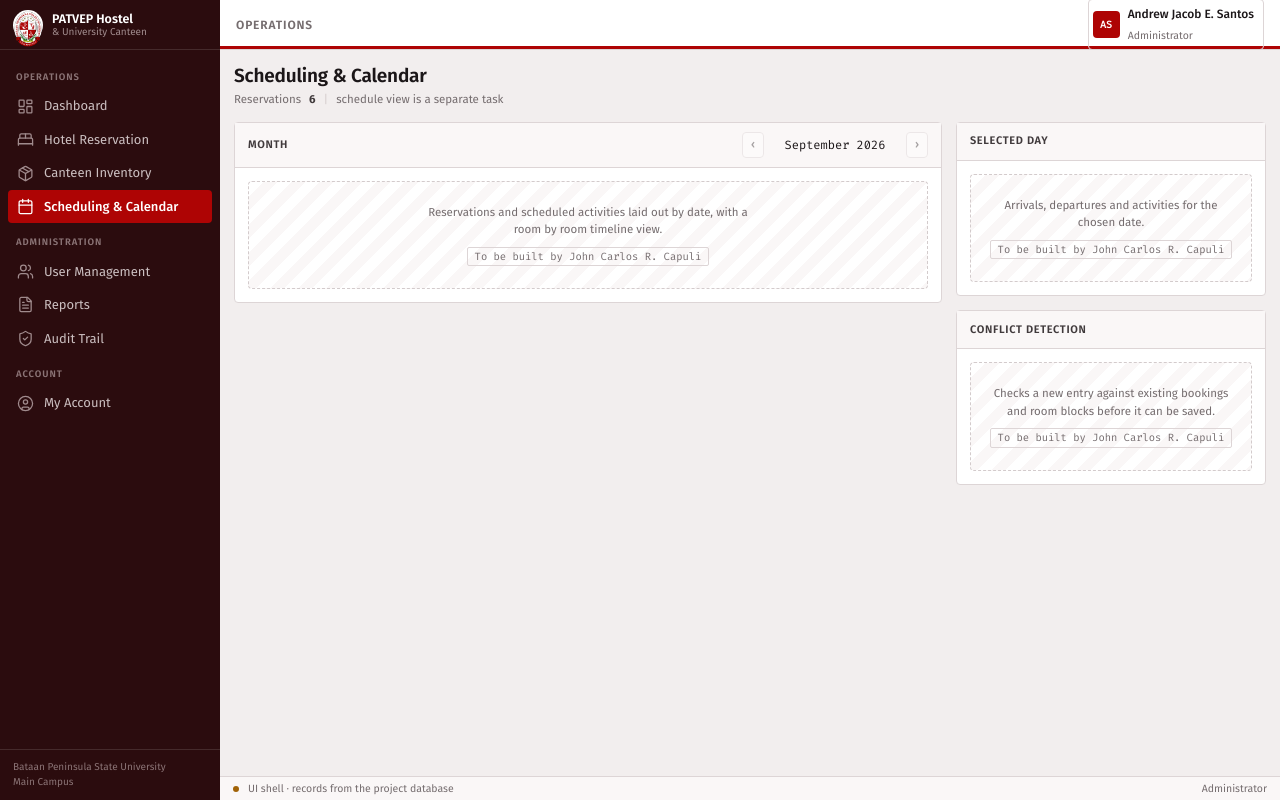
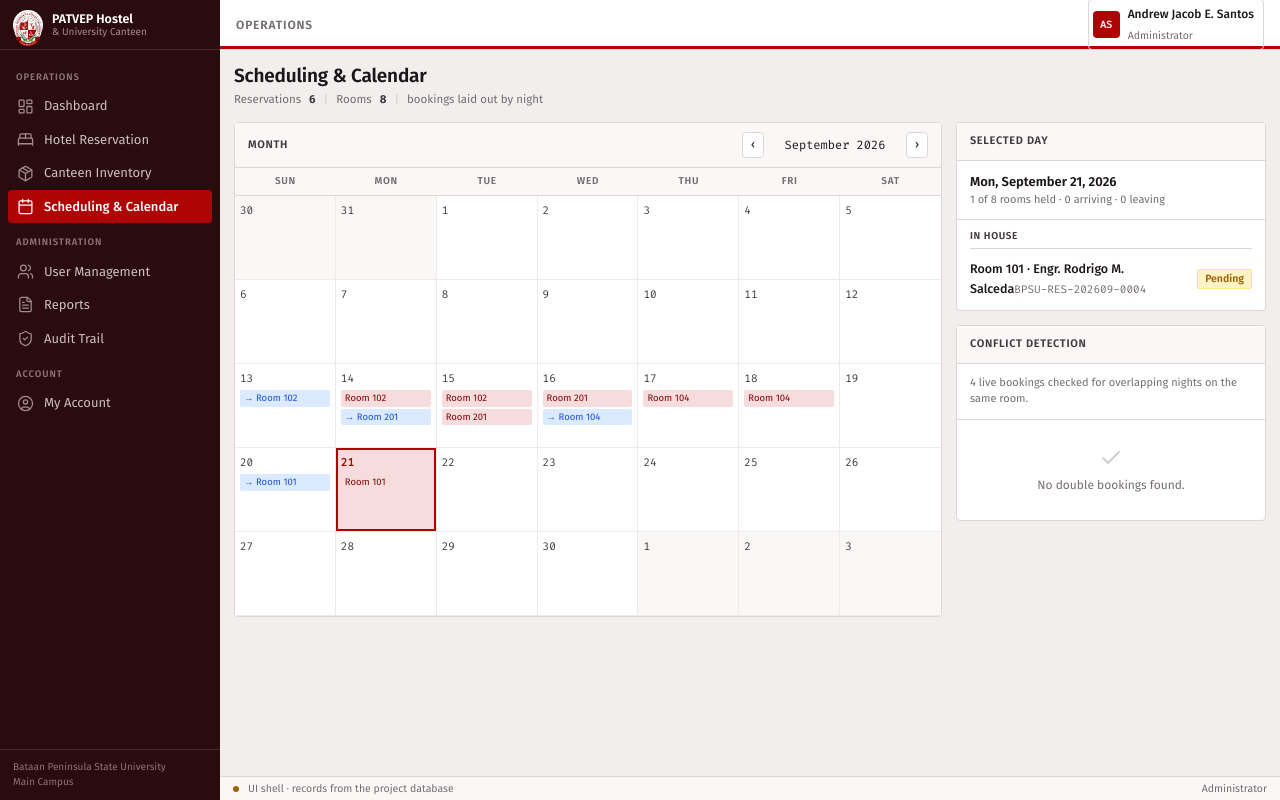
Before and after one commit to AngeloSierra12/patpevsystem, a PHP site: page /pages/calendar.html in a window 1280 px wide. Run offline with PHP 8.4, Linux system fonts and the light colour scheme.

Commit message:
Add Dashboard and Scheduling & Calendar modules
Dashboard (WBS 8.1): occupancy rate, rooms free, arrivals and low stock,
a seven-night occupancy chart, stock levels and alerts.

Scheduling & Calendar (WBS 6.1): month grid by night, selected day detail,
and detection of bookings that overlap on the same room.

```diff
--- a/assets/css/app.css
+++ b/assets/css/app.css
@@ -393,6 +393,27 @@ table td, table th, .num { font-variant-numeric: tabular-nums; }
 .kv { display: grid; grid-template-columns: 140px minmax(0,1fr); gap: 6px 13px; font-size: 12.5px; }
 .kv__k { color: var(--ink-500); font-size: 11.5px; }
 
+/* seven-night occupancy columns */
+.cols { display: flex; align-items: flex-end; gap: 6px; height: 132px; padding-top: 4px; }
+.col { flex: 1 1 0; display: flex; flex-direction: column; justify-content: flex-end;
+       height: 100%; min-width: 0; }
+.col__bar {
+  background: var(--red-700); border-radius: 2px 2px 0 0; min-height: 2px;
+  position: relative;
+}
+.col__bar--none { background: var(--line-soft); }
+.col__n {
+  position: absolute; top: -15px; left: 0; right: 0; text-align: center;
+  font-family: var(--mono); font-size: 10px; color: var(--ink-700);
+}
+.col__foot {
+  text-align: center; font-size: 10px; color: var(--ink-500);
+  padding-top: 5px; border-top: 1px solid var(--line); margin-top: 4px;
+  white-space: nowrap; overflow: hidden;
+}
+.col--today .col__bar { background: var(--red-600); box-shadow: 0 0 0 2px var(--red-100); }
+.col--today .col__foot { color: var(--red-700); font-weight: 600; }
+
 /* bars */
 .bar { display: flex; align-items: center; gap: 10px; padding: 4px 0; }
 .bar__label { flex: 0 0 160px; font-size: 12px; overflow: hidden;
@@ -416,6 +437,11 @@ table td, table th, .num { font-variant-numeric: tabular-nums; }
 .cal__day:nth-child(7n) { border-right: none; }
 .cal__day.is-out { background: var(--surface-2); color: var(--ink-400); }
 .cal__day.is-today { background: var(--red-050); box-shadow: inset 0 2px 0 var(--red-700); }
+.cal__day[data-day] { cursor: pointer; }
+.cal__day[data-day]:hover { background: var(--surface-2); }
+.cal__day.is-picked { background: var(--red-100); box-shadow: inset 0 0 0 2px var(--red-700); }
+.cal__day.is-picked:hover { background: var(--red-100); }
+.cal__pill--more { background: var(--surface-2); color: var(--ink-500); }
 .cal__num { font-family: var(--mono); font-size: 11px; font-weight: 500; color: var(--ink-700); }
 .cal__day.is-today .cal__num { color: var(--red-700); font-weight: 700; }
 .cal__pill {
--- a/assets/js/pages/calendar.js
+++ b/assets/js/pages/calendar.js
@@ -1,42 +1,214 @@
 /* ============================================================================
  * calendar.js — Scheduling and Calendar
+ * Angelo Andrei P. Sierra — Frontend and UI/UX Developer
  *
- * WBS 6.1 UI wireframing ............ Angelo Andrei P. Sierra
- * WBS 6.2 Interactive calendar ....... John Carlos R. Capuli
- * WBS 6.3 Schedule conflict detection  John Carlos R. Capuli
+ * Charter deliverable: "A calendar interface for viewing reservations,
+ * monitoring room bookings, and managing the reservation schedule."
  *
- * This developer's task on this screen is the wireframe only, which is
- * delivered as part of the wireframe document. The working screen belongs to
- * the module owners named below.
+ * The month grid, the day detail and the conflict report all read the real
+ * reservation records. Saving a schedule change is a write, and writes belong
+ * to the reservation logic — see the note at the foot of the conflict panel.
  * ========================================================================== */
 (function (App) {
   'use strict';
   var S = App.Shell;
+  var Q = App.Q;
+
+  var view = null;      // first day of the month on screen
+  var picked = null;    // selected day
 
   document.addEventListener('DOMContentLoaded', function () {
     S.mount({ title: 'Scheduling and Calendar', nav: 'calendar' });
+
+    picked = S.today();
+    view = picked.slice(0, 8) + '01';
+
     S.meta([['Reservations', App.DB.reservations.length],
-            'schedule view is a separate task']);
-    var now = new Date();
-    S.el('#calTitle').textContent = S.MONTHS[now.getMonth()] + ' ' + now.getFullYear();
+            ['Rooms', App.DB.rooms.length],
+            'bookings laid out by night']);
 
-    S.el('#cal').innerHTML = S.owned(
-      'John Carlos R. Capuli', null,
-      'Reservations and scheduled activities laid out by date, with a room ' +
-      'by room timeline view.');
+    S.el('#prev').addEventListener('click', function () { step(-1); });
+    S.el('#next').addEventListener('click', function () { step(1); });
 
-    S.el('#day').innerHTML = S.owned(
-      'John Carlos R. Capuli', null,
-      'Arrivals, departures and activities for the chosen date.');
+    render();
+  });
 
-    S.el('#conflict').innerHTML = S.owned(
-      'John Carlos R. Capuli', null,
-      'Checks a new entry against existing bookings and room blocks before ' +
-      'it can be saved.');
+  function step(months) {
+    var d = S.parseIso(view);
+    d.setMonth(d.getMonth() + months);
+    view = S.iso(d).slice(0, 8) + '01';
+    render();
+  }
 
-    S.els('#prev, #next').forEach(function (b) {
-      b.disabled = true;
-      b.title = 'The calendar module is not built yet.';
+  function render() {
+    month();
+    day();
+    conflicts();
+  }
+
+  /* ---------------------------------------------------------------------- *
+   * Month grid.
+   *
+   * A night is the unit, not a day: a stay from the 13th to the 16th occupies
+   * the nights of the 13th, 14th and 15th, and the room is free again on the
+   * 16th. Checking `check_in <= night < check_out` is what makes two stays
+   * that meet on the same date not count as an overlap.
+   * -------------------------------------------------------------------- */
+  function month() {
+    var first = S.parseIso(view);
+    var y = first.getFullYear(), m = first.getMonth();
+    var daysInMonth = new Date(y, m + 1, 0).getDate();
+    var lead = first.getDay();
+    var today = S.today();
+
+    S.el('#calTitle').textContent = S.MONTHS[m] + ' ' + y;
+
+    var cells = S.DOW.map(function (d) {
+      return '<div class="cal__dow">' + d + '</div>';
+    }).join('');
+
+    /* tail of the previous month, so the grid starts on the right weekday */
+    var prevLen = new Date(y, m, 0).getDate();
+    for (var i = lead - 1; i >= 0; i--) {
+      cells += '<div class="cal__day is-out"><span class="cal__num">' +
+        (prevLen - i) + '</span></div>';
+    }
+
+    for (var n = 1; n <= daysInMonth; n++) {
+      var iso = y + '-' + String(m + 1).padStart(2, '0') + '-' + String(n).padStart(2, '0');
+      var held = Q.heldOn(iso);
+      var arrivals = Q.arrivalsOn(iso);
+      var cls = 'cal__day' + (iso === today ? ' is-today' : '') +
+                (iso === picked ? ' is-picked' : '');
+
+      var pills = held.slice(0, 2).map(function (r) {
+        var alt = arrivals.indexOf(r) !== -1;
+        return '<span class="cal__pill' + (alt ? ' cal__pill--alt' : '') +
+          '" title="' + S.esc(r.reference_number) + '">' +
+          (alt ? '→ ' : '') + 'Room ' + S.esc(r.room_number_snapshot) + '</span>';
+      }).join('');
+      var more = held.length > 2
+        ? '<span class="cal__pill cal__pill--more">+' + (held.length - 2) + ' more</span>' : '';
+
+      cells += '<div class="' + cls + '" data-day="' + iso + '" role="button" tabindex="0">' +
+        '<span class="cal__num">' + n + '</span>' + pills + more + '</div>';
+    }
+
+    /* head of the next month, to square off the final week */
+    var filled = lead + daysInMonth;
+    var tail = (7 - (filled % 7)) % 7;
+    for (var t = 1; t <= tail; t++) {
+      cells += '<div class="cal__day is-out"><span class="cal__num">' + t + '</span></div>';
+    }
+
+    S.el('#cal').innerHTML = '<div class="cal">' + cells + '</div>';
+
+    S.els('[data-day]').forEach(function (c) {
+      c.addEventListener('click', function () { picked = c.dataset.day; render(); });
+      c.addEventListener('keydown', function (e) {
+        if (e.key === 'Enter' || e.key === ' ') {
+          e.preventDefault(); picked = c.dataset.day; render();
+        }
+      });
     });
-  });
+  }
+
+  /* ---------------------------------------------------------------------- *
+   * Selected day — arrivals, departures, and who is staying.
+   * -------------------------------------------------------------------- */
+  function day() {
+    var arrivals = Q.arrivalsOn(picked);
+    var departures = Q.departuresOn(picked);
+    var held = Q.heldOn(picked);
+
+    var head = '<div style="padding:11px 13px;border-bottom:1px solid var(--line)">' +
+      '<div style="font-size:13px;font-weight:600">' + S.esc(longDate(picked)) + '</div>' +
+      '<div class="metric__note">' + held.length + ' of ' + App.DB.rooms.length +
+        ' rooms held · ' + arrivals.length + ' arriving · ' +
+        departures.length + ' leaving</div></div>';
+
+    if (!arrivals.length && !departures.length && !held.length) {
+      S.el('#day').innerHTML = head +
+        '<div class="empty">' + S.icon('calendar', 24) + 'Nothing scheduled.</div>';
+      return;
+    }
+
+    S.el('#day').innerHTML = head +
+      group('Arriving', arrivals) + group('Departing', departures) +
+      group('In house', held.filter(function (r) {
+        return arrivals.indexOf(r) === -1;
+      }));
+  }
+
+  function group(label, rows) {
+    if (!rows.length) return '';
+    return '<div style="padding:9px 13px 4px"><div class="label" ' +
+        'style="margin-bottom:4px">' + S.esc(label) + '</div>' +
+      rows.map(function (r) {
+        var g = Q.one(App.DB.guests, 'guest_id', r.guest_id);
+        var st = Q.resStatus(r.status);
+        return '<div class="rowitem" style="padding:6px 0">' +
+          '<span class="rowitem__main">' +
+            '<span class="rowitem__title">Room ' + S.esc(r.room_number_snapshot) +
+              ' · ' + S.esc(g ? g.full_name : 'Unknown guest') + '</span>' +
+            '<span class="rowitem__sub mono">' + S.esc(r.reference_number) + '</span>' +
+          '</span>' +
+          '<span class="tag tag--' + st.tag + '">' + S.esc(st.text) + '</span>' +
+        '</div>';
+      }).join('') + '</div>';
+  }
+
+  /* ---------------------------------------------------------------------- *
+   * Conflict detection.
+   *
+   * Two live bookings on the same room whose night ranges overlap. Cancelled
+   * and checked-out stays are excluded: neither holds a room. This reports
+   * what is already in the records — refusing a *new* booking at the moment
+   * of saving is part of the reservation logic, not of this screen.
+   * -------------------------------------------------------------------- */
+  function conflicts() {
+    var live = App.DB.reservations.filter(function (r) {
+      return ['PENDING', 'CONFIRMED', 'CHECKED_IN'].indexOf(r.status) !== -1;
+    });
+
+    var clashes = [];
+    for (var i = 0; i < live.length; i++) {
+      for (var j = i + 1; j < live.length; j++) {
+        var a = live[i], b = live[j];
+        if (a.room_id !== b.room_id) continue;
+        if (a.check_in_date < b.check_out_date && b.check_in_date < a.check_out_date) {
+          clashes.push([a, b]);
+        }
+      }
+    }
+
+    var head = '<div style="padding:11px 13px;border-bottom:1px solid var(--line)">' +
+      '<div class="metric__note">' + live.length +
+      ' live bookings checked for overlapping nights on the same room.</div></div>';
+
+    if (!clashes.length) {
+      S.el('#conflict').innerHTML = head +
+        '<div class="empty">' + S.icon('check', 24) +
+        'No double bookings found.</div>';
+      return;
+    }
+
+    S.el('#conflict').innerHTML = head + clashes.map(function (p) {
+      return '<div class="note note--warn" style="margin:11px 13px">' +
+        '<span class="note__icon">' + S.icon('alert', 15) + '</span>' +
+        '<div><strong>Room ' + S.esc(p[0].room_number_snapshot) + '</strong> is held twice.<br>' +
+          S.esc(p[0].reference_number) + ' (' + S.esc(S.shortDate(p[0].check_in_date)) +
+            '–' + S.esc(S.shortDate(p[0].check_out_date)) + ')<br>' +
+          S.esc(p[1].reference_number) + ' (' + S.esc(S.shortDate(p[1].check_in_date)) +
+            '–' + S.esc(S.shortDate(p[1].check_out_date)) + ')' +
+        '</div></div>';
+    }).join('');
+  }
+
+  function longDate(iso) {
+    var d = S.parseIso(iso);
+    if (!d) return '';
+    return S.DOW[d.getDay()] + ', ' + S.MONTHS[d.getMonth()] + ' ' +
+           d.getDate() + ', ' + d.getFullYear();
+  }
 })(window.App = window.App || {});
--- a/assets/js/queries.js
+++ b/assets/js/queries.js
@@ -185,9 +185,96 @@
     });
   }
 
+  /* --- dashboard reads ------------------------------------------------- *
+   * These mirror what vw_occupancy_report and vw_room_availability answer.
+   * Room status is the live column; occupancy across nights is computed from
+   * the reservation dates, because a room being held on a future night is not
+   * something rooms.status can express.
+   * --------------------------------------------------------------------- */
+
+  var HELD = ['CONFIRMED', 'CHECKED_IN', 'PENDING'];
+
+  function roomsByStatus() {
+    var out = { AVAILABLE: 0, OCCUPIED: 0, RESERVED: 0, MAINTENANCE: 0 };
+    DB.rooms.forEach(function (r) { out[r.status] = (out[r.status] || 0) + 1; });
+    return out;
+  }
+
+  /* rooms in service = everything not out for maintenance. Counting a room
+     under repair as "unsold" would understate how full the hostel really is. */
+  function occupancyRate() {
+    var by = roomsByStatus();
+    var inService = DB.rooms.length - (by.MAINTENANCE || 0);
+    if (!inService) return 0;
+    return Math.round(((by.OCCUPIED || 0) + (by.RESERVED || 0)) / inService * 100);
+  }
+
+  function heldOn(dayIso) {
+    return DB.reservations.filter(function (r) {
+      return HELD.indexOf(r.status) !== -1 &&
+             r.check_in_date <= dayIso && dayIso < r.check_out_date;
+    });
+  }
+
+  function arrivalsOn(dayIso) {
+    return DB.reservations.filter(function (r) {
+      return r.status !== 'CANCELLED' && r.check_in_date === dayIso;
+    });
+  }
+
+  function departuresOn(dayIso) {
+    return DB.reservations.filter(function (r) {
+      return r.status !== 'CANCELLED' && r.check_out_date === dayIso;
+    });
+  }
+
+  /* Seven nights of room occupancy. Starts today, but if nothing at all is
+     held in that week the window slides back to the last week that had
+     bookings, and says so — an empty chart tells the reader nothing, and
+     "no bookings this week" is itself worth reporting. */
+  function occupancyWeek(startIso) {
+    var S = App.Shell;
+    var start = startIso || S.today();
+    function week(from) {
+      var days = [];
+      for (var i = 0; i < 7; i++) {
+        var d = S.addDays(from, i);
+        days.push({ date: d, held: heldOn(d).length });
+      }
+      return days;
+    }
+    var days = week(start);
+    var total = days.reduce(function (n, d) { return n + d.held; }, 0);
+    if (total) return { days: days, shifted: false, start: start };
+
+    var latest = DB.reservations.filter(function (r) {
+      return HELD.indexOf(r.status) !== -1;
+    }).map(function (r) { return r.check_in_date; }).sort().pop();
+    if (!latest) return { days: days, shifted: false, start: start };
+    return { days: week(latest), shifted: true, start: latest };
+  }
+
+  /* every item, ordered worst first, for the stock panel */
+  function stockLevels() {
+    return DB.inventory_items.slice().sort(function (a, b) {
+      return (a.current_stock / (a.reorder_level || 1)) -
+             (b.current_stock / (b.reorder_level || 1));
+    });
+  }
+
+  function stockState(i) {
+    var n = Number(i.current_stock);
+    if (n <= Number(i.critical_level)) return { tag: 'stop', text: 'Critical' };
+    if (n <= Number(i.reorder_level))  return { tag: 'warn', text: 'Reorder' };
+    return { tag: 'ok', text: 'OK' };
+  }
+
   App.Q = {
     by: by, one: one,
     roleLabel: roleLabel, resStatus: resStatus, roomStatus: roomStatus,
+    roomsByStatus: roomsByStatus, occupancyRate: occupancyRate,
+    heldOn: heldOn, arrivalsOn: arrivalsOn, departuresOn: departuresOn,
+    occupancyWeek: occupancyWeek, stockLevels: stockLevels, stockState: stockState,
     actionLabel: actionLabel, entityLabel: entityLabel, category: category,
     me: me,
     reservationSummary: reservationSummary,
--- a/assets/js/shell.js
+++ b/assets/js/shell.js
@@ -32,11 +32,25 @@
 
   var MONTHS = ['January','February','March','April','May','June','July',
                 'August','September','October','November','December'];
+  var DOW = ['Sun','Mon','Tue','Wed','Thu','Fri','Sat'];
 
+  function iso(d) {
+    /* local date, never toISOString(): that converts to UTC first, which in
+       Philippine time lands the day before. */
+    return d.getFullYear() + '-' + String(d.getMonth() + 1).padStart(2, '0') +
+           '-' + String(d.getDate()).padStart(2, '0');
+  }
+  function today() { return iso(new Date()); }
   function parseIso(s) {
     var m = /^(\d{4})-(\d{2})-(\d{2})/.exec(String(s || ''));
     return m ? new Date(+m[1], +m[2]-1, +m[3]) : null;
   }
+  function addDays(s, n) {
+    var d = parseIso(s); if (!d) return '';
+    d.setDate(d.getDate() + n); return iso(d);
+  }
+  function dayNum(s) { var d = parseIso(s); return d ? d.getDate() : ''; }
+  function dowShort(s) { var d = parseIso(s); return d ? DOW[d.getDay()] : ''; }
   function shortDate(s) {
     var d = parseIso(s); if (!d) return '—';
     return MONTHS[d.getMonth()].slice(0,3) + ' ' + d.getDate();
@@ -56,6 +70,8 @@
     plus: '<path d="M5 12h14"/><path d="M12 5v14"/>',
     search: '<circle cx="11" cy="11" r="8"/><path d="m21 21-4.3-4.3"/>',
     info: '<circle cx="12" cy="12" r="10"/><path d="M12 16v-4"/><path d="M12 8h.01"/>',
+    alert: '<path d="m21.73 18-8-14a2 2 0 0 0-3.48 0l-8 14A2 2 0 0 0 4 21h16a2 2 0 0 0 1.73-3"/><path d="M12 9v4"/><path d="M12 17h.01"/>',
+    check: '<path d="M20 6 9 17l-5-5"/>',
     clock: '<circle cx="12" cy="12" r="10"/><path d="M12 6v6l4 2"/>',
     download: '<path d="M21 15v4a2 2 0 0 1-2 2H5a2 2 0 0 1-2-2v-4"/><path d="M7 10l5 5 5-5"/><path d="M12 15V3"/>'
   };
@@ -233,6 +249,8 @@
   App.Shell = {
     mount: mount, icon: icon, meta: meta, owned: owned, table: table,
     esc: esc, el: el, els: els, peso: peso, initials: initials,
-    shortDate: shortDate, MONTHS: MONTHS
+    iso: iso, today: today, parseIso: parseIso, addDays: addDays,
+    dayNum: dayNum, dowShort: dowShort, shortDate: shortDate,
+    MONTHS: MONTHS, DOW: DOW
   };
 })(window.App = window.App || {});
--- a/pages/calendar.html
+++ b/pages/calendar.html
@@ -28,15 +28,14 @@
         <div class="panel__body panel__body--flush" id="cal"></div>
       </section>
       </div>
-      <div>
+      <div class="stack">
         <section class="panel">
           <div class="panel__head"><span class="panel__title">Selected day</span></div>
           <div class="panel__body panel__body--flush" id="day"></div>
         </section>
-      <div style="height:14px"></div>
         <section class="panel">
           <div class="panel__head"><span class="panel__title">Conflict detection</span></div>
-        <div class="panel__body" id="conflict"></div>
+          <div class="panel__body panel__body--flush" id="conflict"></div>
         </section>
       </div>
     </div>
```
Also changed, not shown: assets/js/pages/dashboard.js (+167 -51 lines). Lines whose indentation alone changed are shown as unchanged.
